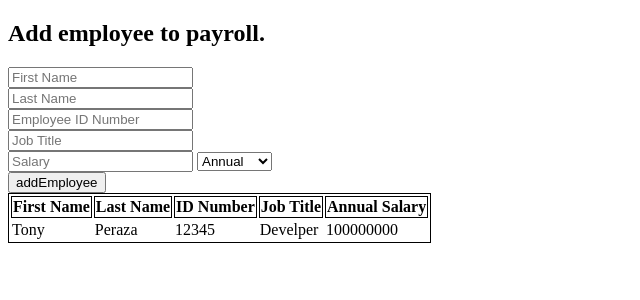
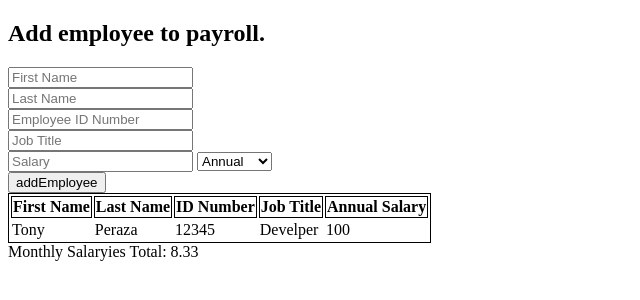
Before and after one commit to tony2times2times/weekendOneSalaryCalculator, a plain HTML site: page index.html in a window 1280 px wide. Shown: the whole page, without its empty margins (0-640 px from the left). Drawn offline with Linux system fonts and the light colour scheme.

Commit message:
added monthly totals

```diff
--- a/index.html
+++ b/index.html
@@ -29,6 +29,7 @@
       <th>Annual Salary</th>
     </tr>
   </table>
+  <div id='monthlyTotal'></div>
 
 </body>
 </html>
--- a/scripts.js
+++ b/scripts.js
@@ -4,7 +4,7 @@
 //Global Variables
 var fubar = true;
 //test object displayed with alphabetical properties
-var employees=[{annualsalary:100000000, firstName:'Tony', idNumber:12345, jobTitle:'Develper', lastName:'Peraza'} ];
+var employees=[{annualsalary:100.00, firstName:'Tony', idNumber:12345, jobTitle:'Develper', lastName:'Peraza'} ];
 var count = 0;
 
 var monthlyToAnnual= function(pay){
@@ -54,10 +54,13 @@ var printEmployees = function(){
 };
 
 var totalSalary = function () {
+  if (fubar) {console.log("Total salary is now being calculated")}
+  var annualPayOut = 0;
   for (var i = 0; i < employees.length; i++) {
-    var totalPay = totalPay + employees[i].annualsalary;
+    annualPayOut = annualPayOut + employees[i].annualsalary;
   }
-  if (fubar) {console.log("Total salary is calculated at:", makeCents(totalPay));}
+  var monthlyPayOut = annualPayOut/12;
+  document.getElementById('monthlyTotal').innerHTML= "Monthly Salaryies Total: "+ makeCents(monthlyPayOut);
 }
 
 var addEmployee = function(){
@@ -105,5 +108,3 @@ window.onload = function() {
   printEmployees();
   totalSalary();
 };
-
-// alert(JSON.stringify(employees[0], null, 4));
```
